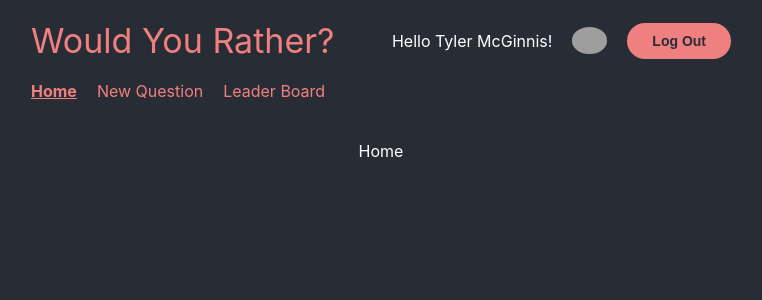
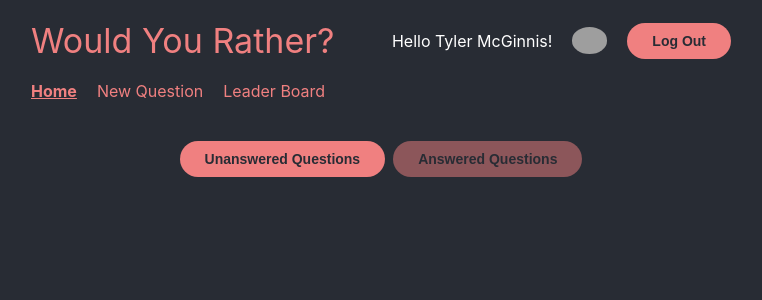
Before and after one commit to AlbertVilaCalvo/React-Redux-Udacity-WouldYouRather, a React (Create React App) app: page /login in a window 1280 px wide. Both pictures are taken after a click on the button "Log In". Shown: the top 300 px of the page, without its empty margins (259-1021 px from the left). Built offline with nearby package versions, Linux system fonts and the light colour scheme; grey boxes are pictures that could not be loaded.

Commit message:
Add HomePage component for '/'

```diff
--- a/src/App.js
+++ b/src/App.js
@@ -12,6 +12,7 @@ import useLoggedUser from './loggeduser/useLoggedUser'
 import { logIn, logOut } from './loggeduser/loggedUser'
 import LoginForm from './components/LoginForm'
 import Avatar from './components/Avatar'
+import HomePage from './components/HomePage'
 
 function App() {
   const dispatch = useDispatch()
@@ -102,7 +103,7 @@ function App() {
                 <p>Leader Board</p>
               </Route>
               <Route path="/" exact>
-                <p>Home</p>
+                <HomePage />
               </Route>
               <Redirect to="/" />
             </Switch>
--- /dev/null
+++ b/src/components/HomePage.css
@@ -0,0 +1,9 @@
+.home-nav-ul {
+  display: flex;
+  flex-direction: row;
+  justify-content: center;
+}
+
+.home-nav-ul li {
+  margin: 0 4px;
+}
--- /dev/null
+++ b/src/components/HomePage.js
@@ -0,0 +1,36 @@
+import './HomePage.css'
+import React, { useState } from 'react'
+
+const HomePage = () => {
+  const [selectedTabIndex, setSelectedTabIndex] = useState(0) // 0 or 1
+
+  const tabClass = (tabIndex) =>
+    selectedTabIndex === tabIndex ? 'button-primary' : 'button-primary-disabled'
+
+  return (
+    <div>
+      <nav>
+        <ul className="home-nav-ul">
+          <li>
+            <button
+              className={`button ${tabClass(0)}`}
+              onClick={() => setSelectedTabIndex(0)}
+            >
+              Unanswered Questions
+            </button>
+          </li>
+          <li>
+            <button
+              className={`button ${tabClass(1)}`}
+              onClick={() => setSelectedTabIndex(1)}
+            >
+              Answered Questions
+            </button>
+          </li>
+        </ul>
+      </nav>
+    </div>
+  )
+}
+
+export default HomePage
--- a/src/index.css
+++ b/src/index.css
@@ -75,6 +75,11 @@ body {
   color: var(--color-dark);
 }
 
+.button-primary-disabled {
+  background: #8c565a;
+  color: var(--color-dark);
+}
+
 .button-white {
   background: white;
   color: var(--color-dark);
```
